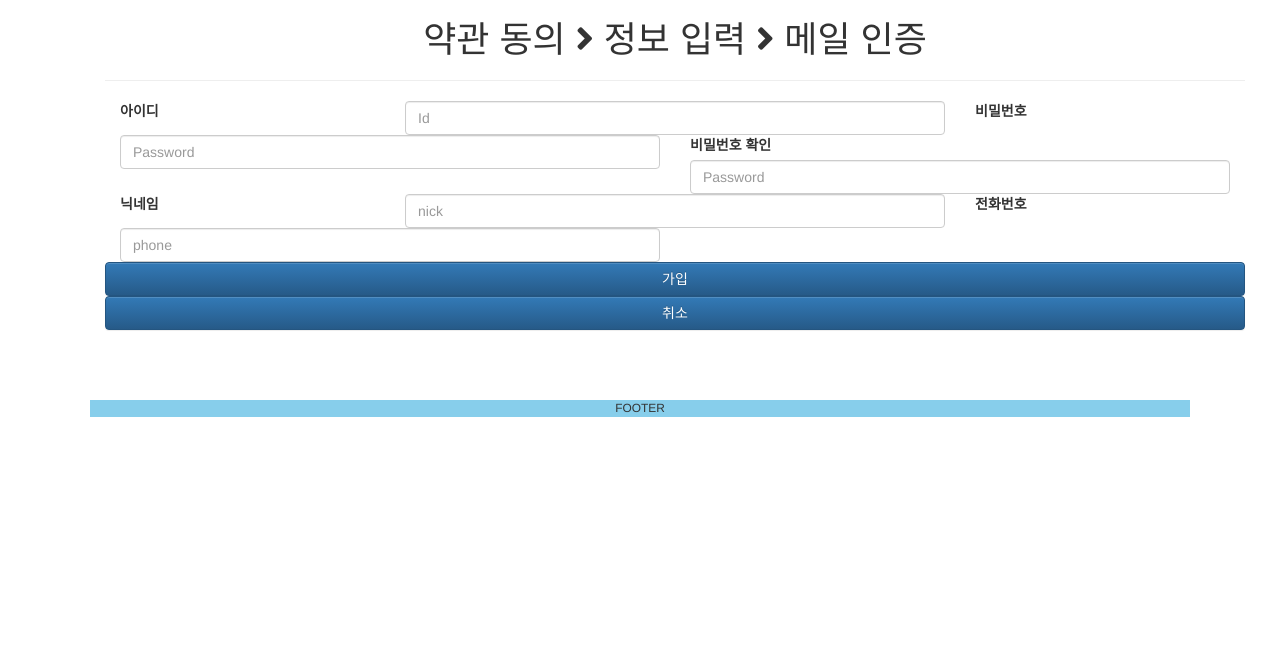
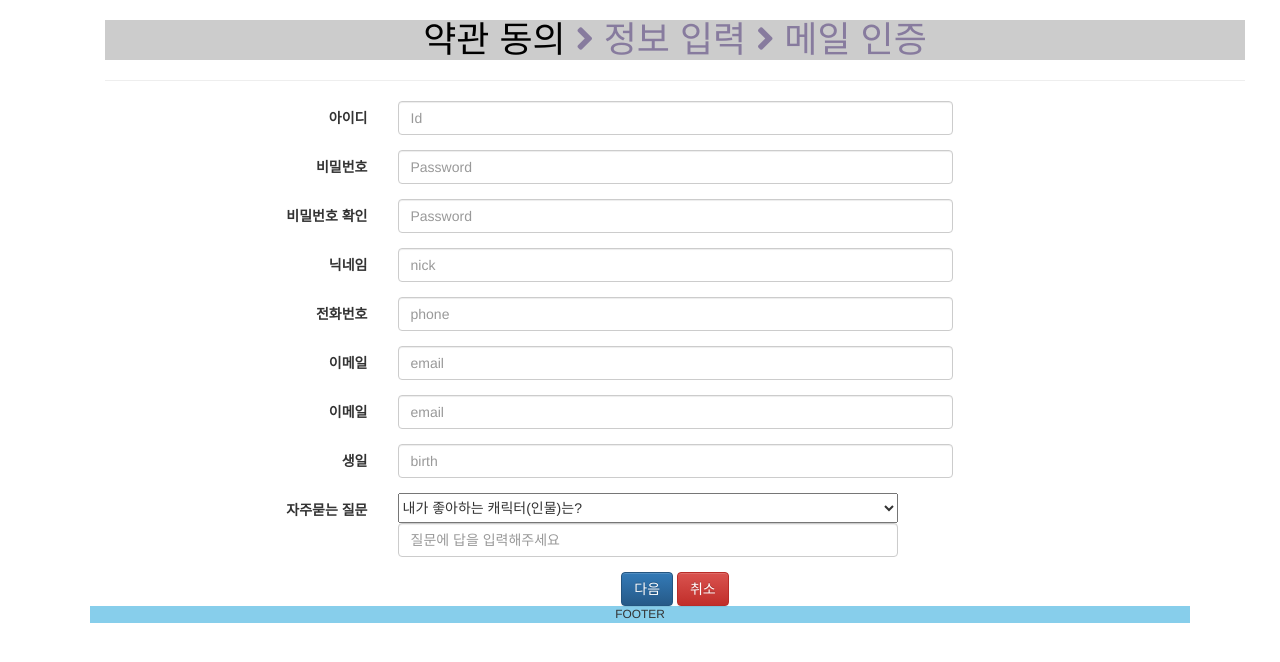
Before and after one commit to sjh3678/ExquisME, a Java web app: page /user/join in a window 1280 px wide. Shown: the part 40-702 px from the top of the page. Run offline with Spring Boot 4, a stand-in JSP engine, Linux system fonts and the light colour scheme; the project's own start-up code is not run, and a stand-in starts its controllers and pages; some libraries are stand-ins or nearby versions.

Commit message:
회원가입 페이지 화면 구성 (미완)

```diff
--- a/src/main/java/web/controller/UserController.java
+++ b/src/main/java/web/controller/UserController.java
@@ -74,8 +74,20 @@ public class UserController {
 	@RequestMapping(value="/join", method=RequestMethod.POST)
 	public String joinProc(User user, String pwCheck) {
 		logger.info("/join [POST]");
-		boolean isJoin = userService.getJoinCheck(user);
-		return null;
+		if(user.getPw().equals(pwCheck)) {
+			String encPw = UserSHA256.encrypt(user);
+			user.setPw(encPw);
+			boolean isJoin = userService.getJoinCheck(user);
+			if(isJoin) {
+				return "redirect:/user/main";
+			}else {
+				return "redirect:/user/join";
+			}
+		}else {
+			//회원가입 페이지 리다이렉트
+			return "redirect:/user/join";
+		}
+
 	}
 
 	//이거도 아직...
--- a/src/main/java/web/dao/mapper/UserMapper.xml
+++ b/src/main/java/web/dao/mapper/UserMapper.xml
@@ -34,4 +34,8 @@
 		SELECT user_no, file_no, id, pw, nick, phone, birth, gender, create_date FROM tb_user
 		WHERE user_no = #{userNo }
 	</select>
+	<insert id="insertUserJoin" parameterType="web.dto.User">
+		INSERT INTO tb_user (user_no, file_no, id, pw, nick, phone, birth, gender, question_no, question_anwser)
+		VALUES (tb_user_seq.nextval, 91, #{id}, #{pw}, #{nick}, #{phone}, #{birth}, #{gender}, #{questionNo}, #{questionAnwser})
+	</insert>
 </mapper>
--- a/src/main/java/web/service/impl/UserServiceImpl.java
+++ b/src/main/java/web/service/impl/UserServiceImpl.java
@@ -59,6 +59,7 @@ public class UserServiceImpl implements UserService{
 
 		logger.info("getJoinCheck called");
 
+		//아이디 중복검사
 		int userCnt = userDao.selectUserCntById(param);
 
 		if(userCnt == 0) {
--- a/src/main/webapp/WEB-INF/views/user/join.jsp
+++ b/src/main/webapp/WEB-INF/views/user/join.jsp
@@ -3,32 +3,125 @@
 <%@ taglib prefix="c" uri="http://java.sun.com/jsp/jstl/core" %>
 <link rel="stylesheet" href="https://use.fontawesome.com/releases/v5.15.4/css/all.css" integrity="sha384-DyZ88mC6Up2uqS4h/KRgHuoeGwBcD4Ng9SiP4dIRy0EXTlnuz47vAwmeGwVChigm" crossorigin="anonymous">
 <c:import url="/WEB-INF/views/layout/header.jsp"/>
+
+<link rel="stylesheet" href="//code.jquery.com/ui/1.8.18/themes/base/jquery-ui.css" />
+<script src="//ajax.googleapis.com/ajax/libs/jquery/1.7.1/jquery.min.js"></script>
+<script src="//code.jquery.com/ui/1.8.18/jquery-ui.min.js"></script>
 <script type="text/javascript">
 $(document).ready(function(){
-	$("#joinBtn").click(function(){
+	var joinCnt = 0;
+
+	$("#agree_all").change(function(){
+		//대상이 체크된 상태일때
+		if($(this).is(":checked")){
+			$(".chkSub").attr("checked", true);
+		}else{
+			$(".chkSub").attr("checked", false);
+		}
+	});
+
+	$("#nextBtn").click(function(){
 		console.log("#joinBtn clicked");
-		$("form").submit();
-	})
+		if(joinCnt == 0 ){
+			console.log("약관 동의 완료");
+			joinCnt++;
+			$("#info").css("color", "black");
+		}else if(joinCnt == 1){
+			$("form").submit();
+		}
+	});
+
+	$.datepicker.setDefaults({
+        dateFormat: 'yy-mm-dd',
+        prevText: '이전 달',
+        nextText: '다음 달',
+        monthNames: ['1월', '2월', '3월', '4월', '5월', '6월', '7월', '8월', '9월', '10월', '11월', '12월'],
+        monthNamesShort: ['1월', '2월', '3월', '4월', '5월', '6월', '7월', '8월', '9월', '10월', '11월', '12월'],
+        dayNames: ['일', '월', '화', '수', '목', '금', '토'],
+        dayNamesShort: ['일', '월', '화', '수', '목', '금', '토'],
+        dayNamesMin: ['일', '월', '화', '수', '목', '금', '토'],
+        showMonthAfterYear: true,
+        yearSuffix: '년',
+        changeYear: true, // 년을 바꿀 수 있는 셀렉트 박스를 표시한다.
+        yearRange: 'c-100:c+10', // 년도 선택 셀렉트박스를 현재 년도에서 이전, 이후로 얼마의 범위를 표시할것인가.
+        showButtonPanel: true, // 캘린더 하단에 버튼 패널을 표시한다.
+        currentText: '오늘 날짜' , // 오늘 날짜로 이동하는 버튼 패널
+        closeText: '닫기'  // 닫기 버튼 패널
+    });
+
+    $(function() {
+        $("#birth").datepicker();
+    });
+
+
 })
 </script>
+<style>
+#ltitle{
+	background: #ccc;
+	color: #877b9e;
+}
+#questionNo {
+    width: 200px;
+    height: 30px;
+}
+/* #joinForm { */
+/* 	display: none; */
+/* } */
+#agreement {
+	display: none;
+}
+#agree{
+	color: black;
+}
+</style>
 <div class="container">
 <div class="text-center" id="pageName">
-<h1><span id="agree">약관 동의</span> <i class="fas fa-angle-right"></i> <span id="info">정보 입력</span> <i class="fas fa-angle-right"></i> <span id="sms">메일 인증</span></h1>
+<h1 id="ltitle"><span id="agree">약관 동의</span> <i class="fas fa-angle-right"></i> <span id="info">정보 입력</span> <i class="fas fa-angle-right"></i> <span id="sms">메일 인증</span></h1>
 <hr>
 </div>
-<form action="/user/join" method="post">
+<div class="text-center" id="agreement">
+<div class="text-center">
+<label for="agree_all">
+  <input type="checkbox" class="chkSub" id="agree_all">
+  <span>모두 동의합니다</span>
+</label>
+</div>
+<div class="text-center">
+<label for="agree">
+  <input type="checkbox" class="chkSub" name="chkBox" value="1">
+  <span>이용약관 동의<strong>(필수)</strong><br></span>
+</label>
+<label for="agree">
+  <input type="checkbox" class="chkSub" name="chkBox" value="2">
+  <span>개인정보 수집, 이용 동의<strong>(필수)<br></strong></span>
+</label>
+<label for="agree">
+  <input type="checkbox" class="chkSub" name="chkBox" value="3">
+  <span>개인정보 이용 동의<strong>(필수)</strong><br></span>
+</label>
+<label for="agree">
+  <input type="checkbox" class="chkSub" value="4">
+  <span>이벤트, 혜택정보 수신동의<strong class="select_disable">(선택)<br></strong></span>
+</label>
+</div>
+</div>
+<form action="/user/join" method="post" id="joinForm" class="form-horizontal"  style="dispaly:flex;">
+
 <div class="form-group">
     <label for="id" class="col-xs-3 control-label">아이디 </label>
     <div class="col-xs-6">
       <input type="text" class="form-control" id="id" name="id" placeholder="Id">
     </div>
 </div>
+
 <div class="form-group">
     <label for="pw" class="col-xs-3 control-label">비밀번호 </label>
     <div class="col-xs-6">
       <input type="password" class="form-control" id="pw" name="pw" placeholder="Password">
     </div>
 </div>
+
 <div class="form-group">
     <label for="pw" class="col-xs-3 control-label">비밀번호 확인 </label>
     <div class="col-xs-6">
@@ -50,11 +143,47 @@ $(document).ready(function(){
     </div>
 </div>
 
-<div class="text-center" id="btnArea">
-   <button class="btn btn-primary form-control" type="button" id="loginBtn">가입</button><br>
-    <button class="btn btn-primary form-control" type="button" id="cancleBtn">취소</button><br><br>
+<div class="form-group">
+    <label for="nick" class="col-xs-3 control-label">이메일 </label>
+    <div class="col-xs-6">
+      <input type="email" class="form-control" id="email" name="email" placeholder="email">
+    </div>
+</div>
+
+<div class="form-group">
+    <label for="nick" class="col-xs-3 control-label">이메일 </label>
+    <div class="col-xs-6">
+      <input type="email" class="form-control" id="email" name="email" placeholder="email">
+    </div>
+</div>
+<div class="form-group">
+    <label for="birth" class="col-xs-3 control-label">생일 </label>
+    <div class="col-xs-6">
+      <input type="text" class="form-control" id="birth" name="birth" placeholder="birth">
+    </div>
+</div>
+
+<div class="form-group">
+    <label for="questionAnwser" class="col-xs-3 control-label">자주묻는 질문 </label>
+    <div class="col-xs-3">
+    	<select id="questionNo" name="questionNo" style="width:500px;">
+      		<option value="1">내가 좋아하는 캐릭터(인물)는?</option>
+      		<option value="2">다시 태어나면 되고 싶은 것은?</option>
+      		<option value="3">가장 감명깊게 본 영화는?</option>
+      		<option value="4">자신의 보물 1호는?</option>
+      		<option value="5">받았던 선물중에 가장 기억에 남는 선물은?</option>
+      		<option value="6">읽은 책 중에서 가장 좋아하는 구절은?</option>
+    	</select>
+
+      	<input type="text" class="form-control" style="width:500px;" id="questionAnwser" name="questionAnwser" placeholder="질문에 답을 입력해주세요">
+	</div>
 </div>
 
 </form>
+<div class="text-center">
+   	<button class="btn btn-primary" type="button" id="nextBtn">다음</button>
+    <button class="btn btn-danger" type="button" id="cancleBtn">취소</button>
+</div>
+
 </div>
 <c:import url="/WEB-INF/views/layout/footer.jsp"/>
```
